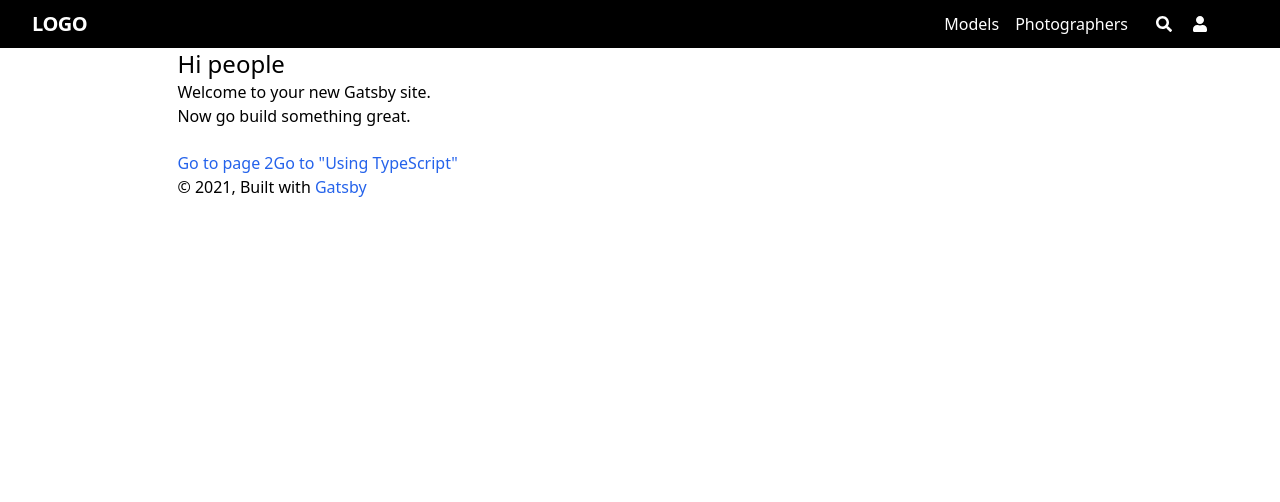
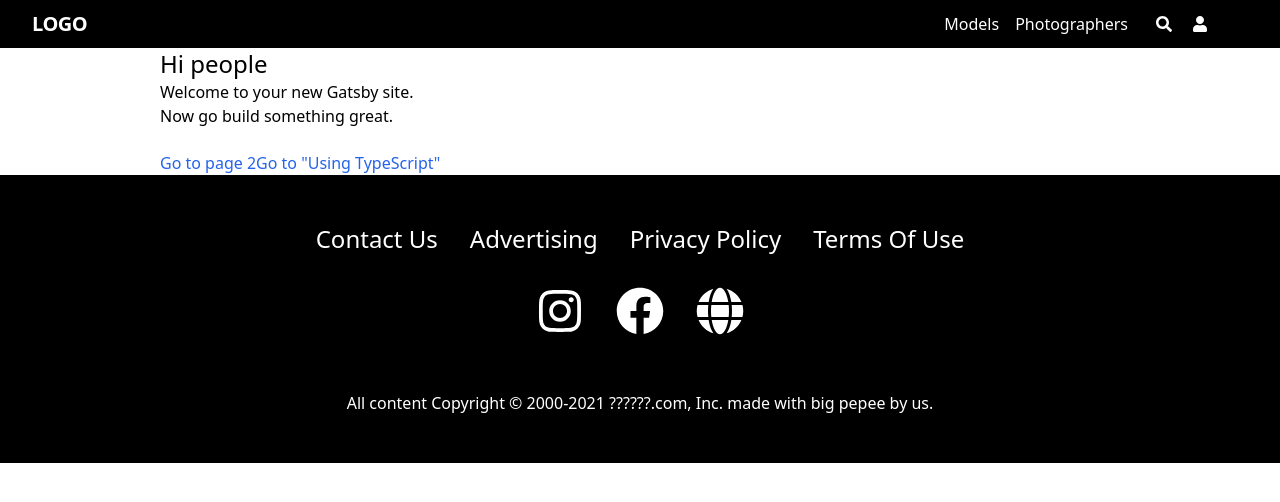
Before and after one commit to tjaros/foto-album, a Gatsby site: page / in a window 1280 px wide. Built offline with nearby package versions, Linux system fonts and the light colour scheme; Gatsby itself is replaced by a stand-in of ours.

Commit message:
[feat] Simplify Layout.tsx.
* remove unused graphQl,
* simplify structure to header-main-footer,
* change css style to tailwind css classes

```diff
--- a/src/components/layout/Layout.tsx
+++ b/src/components/layout/Layout.tsx
@@ -1,44 +1,16 @@
-/**
- * Layout component that queries for data
- * with Gatsby's useStaticQuery component
- *
- * See: https://www.gatsbyjs.org/docs/use-static-query/
- */
-import React from 'react'
-import { useStaticQuery, graphql } from 'gatsby'
+import React from 'react';
+import Header from './Header';
+import Footer from './Footer';
+import '/src/css/style.css';
 
-import Header from './Header'
-import '/src/css/style.css'
+const Layout: React.FC = ({ children }) => (
+  <>
+    <Header />
+    <main className="max-w-5xl px-4 m-auto lg:px-8">
+      {children}
+    </main>
+    <Footer />
+  </>
+);
 
-const Layout = ({ children }) => {
-  const data = useStaticQuery(graphql`
-    query SiteTitleQuery {
-      site {
-        siteMetadata {
-          title
-        }
-      }
-    }
-  `)
-
-  return (
-    <>
-      <Header siteTitle={data.site.siteMetadata.title} />
-      <div
-        style={{
-          margin: `0 auto`,
-          maxWidth: 960,
-          padding: `0 1.0875rem 1.45rem`
-        }}>
-        <main>{children}</main>
-        <footer>
-          © {new Date().getFullYear()}, Built with
-          {` `}
-          <a href="https://www.gatsbyjs.org">Gatsby</a>
-        </footer>
-      </div>
-    </>
-  )
-}
-
-export default Layout
+export default Layout;
```
